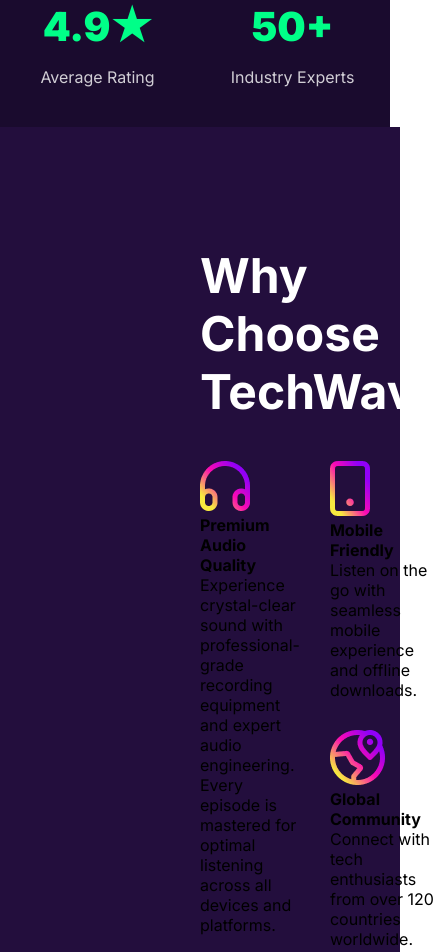
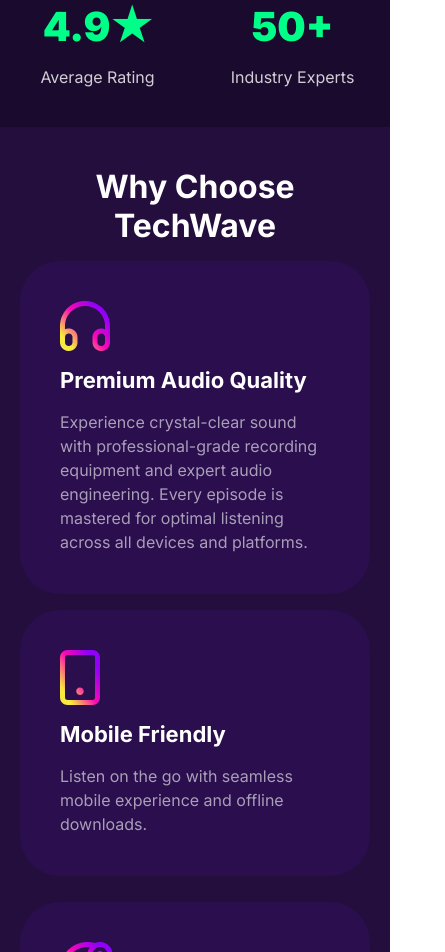
Before and after one commit to ParthaGothar/B13-A02, a plain HTML site: page index.html in a window 390 px wide. Shown: the part 1213-2165 px from the top of the page, 445 px wide, since content can reach past the window. Drawn offline with Linux system fonts and the light colour scheme.

Commit message:
completed the Why choose part

```diff
--- a/styles.css
+++ b/styles.css
@@ -316,12 +316,23 @@
 }
 
 .why-choose-grid{
+    margin: 0 auto;
     display: grid;
     gap: 30px;
     grid-template-areas:
     "audio  mobile      mobile"
     "audio  community   community"
-    "exclusive  exclusive   resources"
+    "exclusive  exclusive   resources";
+}
+.why-choose-grid>*{
+    background-color: rgba(53, 17, 101, 0.4);
+    padding: 40px;
+    border-radius: 40px;
+    display: flex;
+    flex-direction: column;
+    gap: 16px;
+    justify-content: center;
+    align-items: flex-start;
 }
 .audio{
     grid-area: audio;
@@ -341,6 +352,24 @@
 
 .resources{
     grid-area: resources;
+}
+
+.why-choose-grid img{
+    max-width: 60px;
+}
+.why-choose-grid h4{
+
+    font-size: 24px;
+    font-weight: 700;
+    line-height: 29px;
+    color: #FFFFFF;
+}
+.why-choose-grid p{
+    font-size: 16px;
+    font-weight: 400;
+    line-height: 24px;
+    color: #FFFFFF;
+    opacity: 0.6;
 }
 
 
@@ -442,5 +471,36 @@
     line-height: 48px;
     }
 
+                                /* Why choose section */
+
+    #why-choose{
+    padding: 40px 20px;
+    }
+    #why-choose h2{
+    margin: 0 auto 16px;
+    font-size: 32px;
+    font-weight: 700;
+    line-height: 39px;
+    }
+
+    .why-choose-grid{
+    gap: 16px;
+    grid-template-areas:
+    "audio"
+    "mobile"
+    "community"
+    "exclusive"
+    "resources";
+    }
+    .mobile{
+    margin-bottom: 10px;
+    }
+
+    .why-choose-grid h4{
+    font-size: 22px;
+    line-height: 27px;
+    }
+
+
 
 }
```
